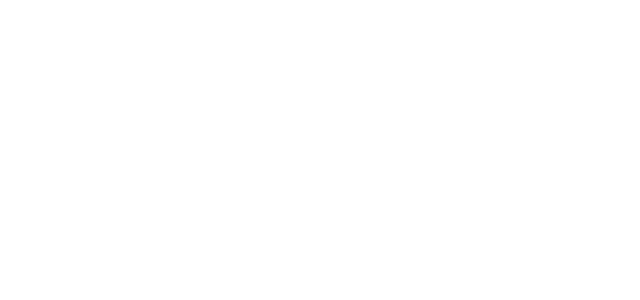
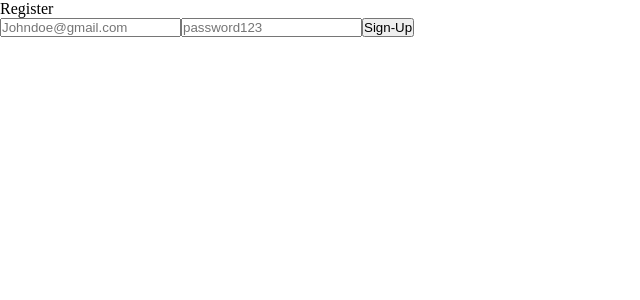
Before and after one commit to J4RDANAG/E-Commerce, a React (Create React App) app: page /register in a window 1280 px wide. Before the commit this address had no page. Shown: the top 300 px of the page, without its empty margins (0-640 px from the left). Built offline with nearby package versions, Linux system fonts and the light colour scheme; no server answers.

Commit message:
add sign-up/register new user functionality

```diff
--- a/src/App.js
+++ b/src/App.js
@@ -5,12 +5,13 @@ import LoginPage from './pages/LoginPage/LoginPage';
 import AdminPage from './pages/Admin/Admin'
 import {AuthContext} from './context/AuthContext'
 import {useContext} from 'react'
+import Register from './pages/RegisterPage/Register';
 
 function App() {
   const {currentUser} = useContext(AuthContext)
 
-const RequireAuth = ({ children })=> {
-  return currentUser ? (children) : <Navigate to='/login'/>
+const RequireAuth = ({ children }) => {
+  return currentUser ? children : <Navigate to='/login'/>
 }
 console.log(currentUser)
 
@@ -21,7 +22,7 @@ console.log(currentUser)
           <Route path='/' element={<HomePage/>}/>
           <Route path='/login'  element={<LoginPage/>}/>
           <Route path='/admin' element={<RequireAuth><AdminPage/></RequireAuth>}/>
-          <Route/>
+          <Route path='/register' element={<Register/>}/>
           <Route/>
         </Routes>
 
--- a/src/components/SingUpForm/SignUpForm.js
+++ b/src/components/SingUpForm/SignUpForm.js
@@ -0,0 +1,43 @@
+import React from 'react'
+import { useState } from 'react';
+import { createUserWithEmailAndPassword } from "firebase/auth";
+import {auth} from '../../firebase'
+import { useNavigate } from 'react-router-dom'
+
+export default function SignUpForm() {
+    const [error, setError] = useState(false)
+    const [email, setEmail] = useState('')
+    const [password, setPassword] = useState('')
+    const navigate = useNavigate()
+    const handleSignup = (e) =>{
+        e.preventDefault()
+    }
+
+createUserWithEmailAndPassword(auth, email, password)
+  .then((userCredential) => {
+    // Signed in
+    const user = userCredential.user;
+
+    console.log(user)
+    navigate('/')
+
+  })
+  .catch((error) => {
+    setError(true)
+    // ..
+  });
+  return (
+    <div>
+           <div className='sign-up'>
+        <form onSubmit={handleSignup} className='sign-up__form'>
+            <input type='email' placeholder='Johndoe@gmail.com' className='sign-up__input' onChange={e=>setEmail(e.target.value)}/>
+            <input type='password' placeholder='password123' className='sign-up__input' onChange={e=>setPassword(e.target.value)}/>
+            <button type='submit'>Sign-Up</button>
+            {/* {error && <span className='sign-up__error'>Wrong email or password!</span>} */}
+        </form>
+
+    </div>
+
+        </div>
+  )
+}
--- a/src/pages/RegisterPage/Register.js
+++ b/src/pages/RegisterPage/Register.js
@@ -1,7 +1,10 @@
 import React from 'react'
+import SignUpForm from '../../components/SingUpForm/SignUpForm'
 
 export default function Register() {
   return (
-    <div>Register</div>
+    <div>Register
+      <SignUpForm/>
+    </div>
   )
 }
```
